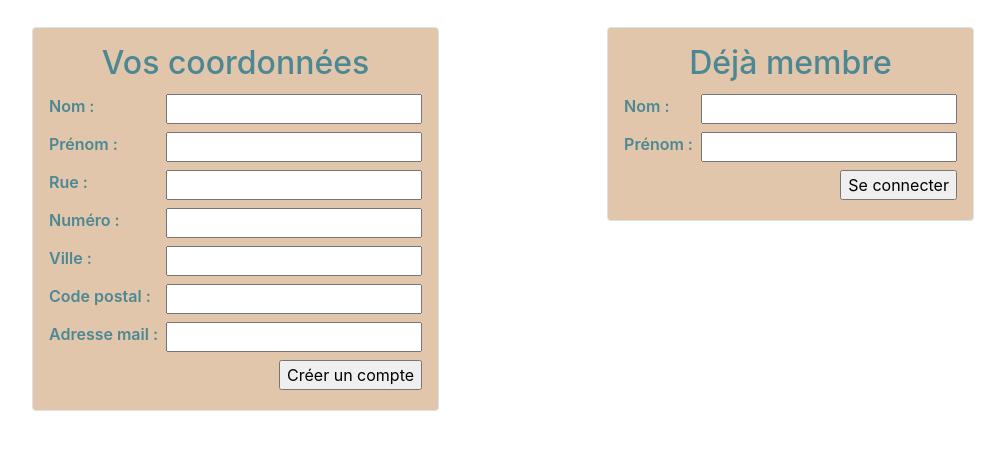
After one commit to DimitriFtres/T-shirt-Store, a PHP site: the page made by ValidationPanier.php in a window 1280 px wide. The commit adds this page. Shown: the part 337-800 px from the top of the page, without its empty margins (137-1142 px from the left). Run offline with PHP 8.4, Linux system fonts and the light colour scheme; data that the repository does not hold is empty; some libraries are stand-ins or nearby versions.

Commit message:
Creation Validation

```diff
--- /dev/null
+++ b/ValidationPanier.php
@@ -0,0 +1,56 @@
+<?php
+    include("Head.php");
+    include("Header.php");
+?>
+<body>
+    <div class="d-flex justify-content-around my-5 container flex-wrap">
+        <form method="POST" action="traitementNouveauCompte.php" class="d-flex flex-column background-light p-3 mb-4 border rounded">
+            <h2 class="align-self-center color-green">Vos coordonnées</h2>
+            <div class="d-flex justify-content-between my-1 bold color-green">
+                <label class="m-0" for="Nom">Nom :</label>
+                <input type="text" name="Nom" id="Nom">
+            </div>
+            <div class="d-flex justify-content-between my-1 bold color-green">
+                <label class="m-0" for="Prenom">Prénom :</label>
+                <input type="text" name="Prenom" id="Prenom">
+            </div>
+            <div class="d-flex justify-content-between my-1 bold color-green">
+                <label class="m-0" for="Rue">Rue :</label>
+                <input type="text" name="Rue" id="Rue">
+            </div>
+            <div class="d-flex justify-content-between my-1 bold color-green">
+                <label class="m-0" for="Numero">Numéro :</label>
+                <input type="text" name="Numero" id="Numero">
+            </div>
+            <div class="d-flex justify-content-between my-1 bold color-green">
+                <label class="m-0" for="Ville">Ville :</label>
+                <input type="text" name="Ville" id="Ville">
+            </div>
+            <div class="d-flex justify-content-between my-1 bold color-green">
+                <label class="m-0" for="CodePostal">Code postal :</label>
+                <input type="text" name="CodePostal" id="CodePostal">
+            </div>
+            <div class="d-flex justify-content-between my-1 bold color-green">
+                <label class="m-0" for="Mail">Adresse mail :</label>
+                <input type="text" name="Mail" id="Mail" class="ml-2">
+            </div>
+            <div class="d-flex justify-content-end my-1 bold color-green">
+                <input type="submit" value="Créer un compte">
+            </div>
+        </form>
+        <form method="POST" action="TraitementConnexionClient.php" class="d-flex flex-column background-light p-3 border rounded align-self-start">
+            <h2 class="align-self-center color-green">Déjà membre</h2>
+            <div class="d-flex justify-content-between my-1 bold color-green">
+                <label class="m-0" for="Nom">Nom :</label>
+                <input type="text" name="Nom" id="Nom">
+            </div>
+            <div class="d-flex justify-content-between my-1 bold color-green">
+                <label class="m-0" for="Prenom">Prénom :</label>
+                <input type="text" name="Prenom" id="Prenom"  class="ml-2">
+            </div>
+            <div class="d-flex justify-content-end my-1 bold color-green">
+                <input type="submit" value="Se connecter">
+            </div>
+        </form>
+    </div>
+</body>
```
Also changed, not shown: Panier.php (+6 -1 lines), TraitementConnexionClient.php (added), traitementNouveauCompte.php (added).
